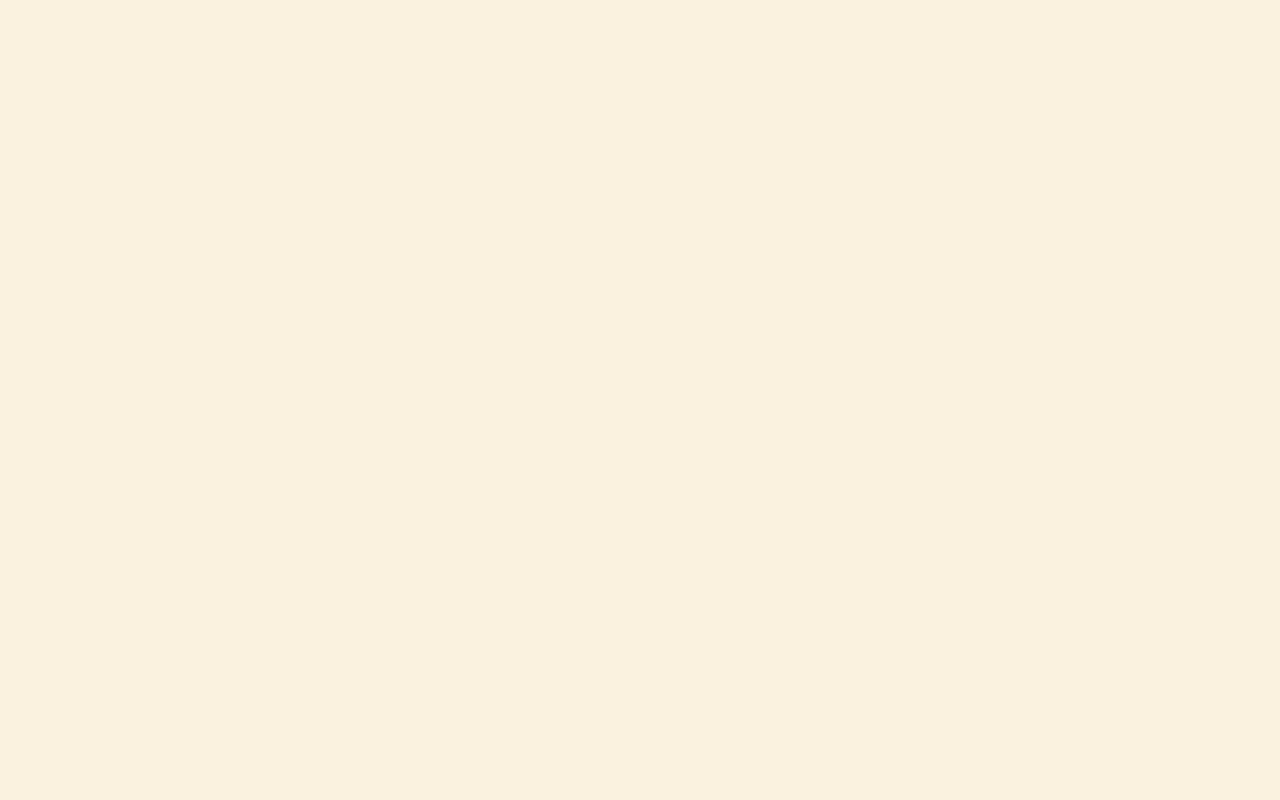
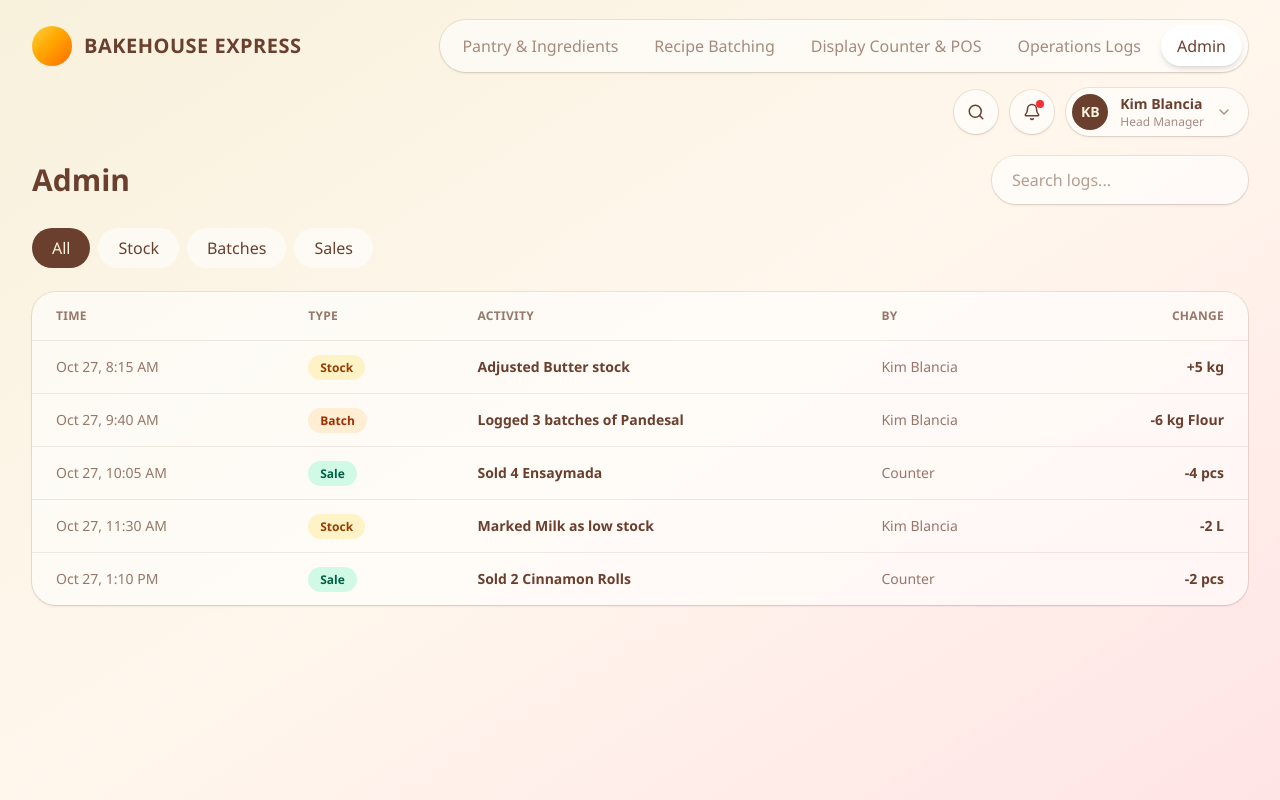
Before and after one commit to camellakimblancia-24-lgtm/BakeHouse-Express, a React (Vite) app in the folder frontend/: page /admin in a window 1280 px wide. Before the commit this address had no page. Built offline with nearby package versions, Linux system fonts and the light colour scheme; sample sign-in values are in the browser's storage.

Commit message:
feat(admin): add admin route and standardize auth keys

```diff
--- a/frontend/src/App.tsx
+++ b/frontend/src/App.tsx
@@ -9,6 +9,7 @@ import RoleProvider from './context/RoleProvider'
 import Header from './components/layout/Header'
 
 import { DEFAULT_ROUTE, useRole } from './types/roles'
+import AdminPage from './pages/admin/AdminPage'
 
 function AppLayout({ children }: { children: ReactNode }) {
   return (
@@ -20,6 +21,9 @@ function AppLayout({ children }: { children: ReactNode }) {
 }
 
 function Guarded({ path, children }: { path: string; children: ReactNode }) {
+  const token = localStorage.getItem('bakehouse_auth_token')
+  if (!token) return <Navigate to="/" replace />
+
   const { user, canAccess } = useRole()
   if (!canAccess(path)) return <Navigate to={DEFAULT_ROUTE[user.role]} replace />
   return <AppLayout>{children}</AppLayout>
@@ -35,6 +39,7 @@ function App() {
           <Route path="/recipes" element={<Guarded path="/recipes"><RecipeBatchingPage /></Guarded>} />
           <Route path="/counter" element={<Guarded path="/counter"><CounterPage /></Guarded>} />
           <Route path="/logs" element={<Guarded path="/logs"><OperationsLogsPage /></Guarded>} />
+          <Route path="/admin" element={<Guarded path="/admin"><AdminPage /></Guarded>} />
         </Routes>
       </RoleProvider>
     </BrowserRouter>
--- a/frontend/src/LandingPage.tsx
+++ b/frontend/src/LandingPage.tsx
@@ -34,8 +34,8 @@ function LandingPage() {
         throw new Error(data.message || 'Invalid email or password.');
       }
 
-      localStorage.setItem('auth_token', data.token);
-      localStorage.setItem('user_role', data.role);
+      localStorage.setItem('bakehouse_auth_token', data.token);
+      localStorage.setItem('bakehouse_user_role', data.role);
 
       navigate('/pantry', { replace: true });
 
--- a/frontend/src/components/layout/NavTabs.tsx
+++ b/frontend/src/components/layout/NavTabs.tsx
@@ -6,6 +6,7 @@ const tabs = [
   { to: '/recipes', label: 'Recipe Batching' },
   { to: '/counter', label: 'Display Counter & POS' },
   { to: '/logs', label: 'Operations Logs' },
+  { to: '/admin', label: 'Admin' },
 ]
 
 export default function NavTabs() {
--- /dev/null
+++ b/frontend/src/pages/admin/AdminPage.tsx
@@ -0,0 +1,120 @@
+import { useMemo, useState } from 'react'
+import type { LogEntry, LogType } from '../../types/logs'
+
+const logs: LogEntry[] = [
+  { id: 1, time: '2026-10-27T08:15:00', type: 'stock', description: 'Adjusted Butter stock', user: 'Kim Blancia', change: '+5 kg' },
+  { id: 2, time: '2026-10-27T09:40:00', type: 'batch', description: 'Logged 3 batches of Pandesal', user: 'Kim Blancia', change: '-6 kg Flour' },
+  { id: 3, time: '2026-10-27T10:05:00', type: 'sale', description: 'Sold 4 Ensaymada', user: 'Counter', change: '-4 pcs' },
+  { id: 4, time: '2026-10-27T11:30:00', type: 'stock', description: 'Marked Milk as low stock', user: 'Kim Blancia', change: '-2 L' },
+  { id: 5, time: '2026-10-27T13:10:00', type: 'sale', description: 'Sold 2 Cinnamon Rolls', user: 'Counter', change: '-2 pcs' },
+]
+
+const filters: { value: 'all' | LogType; label: string }[] = [
+  { value: 'all', label: 'All' },
+  { value: 'stock', label: 'Stock' },
+  { value: 'batch', label: 'Batches' },
+  { value: 'sale', label: 'Sales' },
+]
+
+const badgeStyles: Record<LogType, string> = {
+  stock: 'bg-amber-100 text-amber-800',
+  batch: 'bg-orange-100 text-orange-800',
+  sale: 'bg-emerald-100 text-emerald-800',
+}
+
+const badgeLabels: Record<LogType, string> = {
+  stock: 'Stock',
+  batch: 'Batch',
+  sale: 'Sale',
+}
+
+export default function AdminPage() {
+  const [filter, setFilter] = useState<'all' | LogType>('all')
+  const [search, setSearch] = useState('')
+
+  const visible = useMemo(() => {
+    const term = search.trim().toLowerCase()
+    return logs.filter((log) => {
+      const matchesType = filter === 'all' || log.type === filter
+      const matchesSearch =
+        term === '' ||
+        log.description.toLowerCase().includes(term) ||
+        log.user.toLowerCase().includes(term)
+      return matchesType && matchesSearch
+    })
+  }, [filter, search])
+
+  return (
+    <section className="space-y-6">
+      <div className="flex flex-wrap items-center justify-between gap-4">
+        <h1 className="text-3xl font-extrabold text-brown">Admin</h1>
+        <input
+          type="text"
+          value={search}
+          onChange={(e) => setSearch(e.target.value)}
+          placeholder="Search logs..."
+          className="w-64 rounded-full bg-white/60 px-5 py-3 text-sm text-brown shadow-sm ring-1 ring-brown/10 outline-none placeholder:text-brown/50 focus:bg-white"
+        />
+      </div>
+
+      <div className="flex flex-wrap gap-2">
+        {filters.map((f) => (
+          <button
+            key={f.value}
+            onClick={() => setFilter(f.value)}
+            className={`rounded-full px-5 py-2 text-sm font-medium transition ${
+              filter === f.value
+                ? 'bg-brown text-cream'
+                : 'bg-white/60 text-brown hover:bg-white'
+            }`}
+          >
+            {f.label}
+          </button>
+        ))}
+      </div>
+
+      <div className="overflow-x-auto rounded-3xl bg-white/60 shadow-sm ring-1 ring-brown/10">
+        <table className="w-full text-left text-sm text-brown">
+          <thead>
+            <tr className="text-xs uppercase tracking-wide text-brown/70">
+              <th className="px-6 py-4">Time</th>
+              <th className="px-6 py-4">Type</th>
+              <th className="px-6 py-4">Activity</th>
+              <th className="px-6 py-4">By</th>
+              <th className="px-6 py-4 text-right">Change</th>
+            </tr>
+          </thead>
+          <tbody>
+            {visible.map((log) => (
+              <tr key={log.id} className="border-t border-brown/10">
+                <td className="whitespace-nowrap px-6 py-4 text-brown/70">
+                  {new Date(log.time).toLocaleString('en-PH', {
+                    month: 'short',
+                    day: 'numeric',
+                    hour: 'numeric',
+                    minute: '2-digit',
+                  })}
+                </td>
+                <td className="px-6 py-4">
+                  <span className={`rounded-full px-3 py-1 text-xs font-semibold ${badgeStyles[log.type]}`}>
+                    {badgeLabels[log.type]}
+                  </span>
+                </td>
+                <td className="px-6 py-4 font-semibold">{log.description}</td>
+                <td className="px-6 py-4 text-brown/70">{log.user}</td>
+                <td className="whitespace-nowrap px-6 py-4 text-right font-semibold">{log.change}</td>
+              </tr>
+            ))}
+            {visible.length === 0 && (
+              <tr>
+                <td colSpan={5} className="px-6 py-10 text-center text-brown/60">
+                  No logs match your filters.
+                </td>
+              </tr>
+            )}
+          </tbody>
+        </table>
+      </div>
+    </section>
+  )
+}
--- a/frontend/src/types/roles.ts
+++ b/frontend/src/types/roles.ts
@@ -3,9 +3,12 @@ import { createContext, useContext } from 'react'
 export type Role = 'head_manager' | 'baker' | 'cashier'
 
 export interface StaffUser {
+  id: string
+  email: string
   name: string
+  role: Role
+  status: 'active' | 'inactive'
   initials: string
-  role: Role
 }
 
 export const ROLE_LABELS: Record<Role, string> = {
@@ -15,7 +18,7 @@ export const ROLE_LABELS: Record<Role, string> = {
 }
 
 export const ROLE_ACCESS: Record<Role, string[]> = {
-  head_manager: ['/pantry', '/recipes', '/counter', '/logs'],
+  head_manager: ['/pantry', '/recipes', '/counter', '/logs','/admin'],
   baker: ['/pantry', '/recipes'],
   cashier: ['/counter'],
 }
@@ -27,9 +30,9 @@ export const DEFAULT_ROUTE: Record<Role, string> = {
 }
 
 export const STAFF: StaffUser[] = [
-  { name: 'Kim Blancia', initials: 'KB', role: 'head_manager' },
-  { name: 'Chrisciel Catedrilla', initials: 'CC', role: 'baker' },
-  { name: 'Chloe Talaman', initials: 'CT', role: 'cashier' },
+  { id: "1", email: "kimblanci@example.com", name: 'Kim Blancia', role: 'head_manager', status: "active", initials: 'KB' },
+  { id: "2", email: "chrisciel@example.com", name: 'Chrisciel Catedrilla', role: 'baker', status: "active", initials: 'CC', },
+  { id: "3", email: "chloe@example.com", name: 'Chloe Talaman', role: 'cashier', status: "inactive", initials: 'CT' },
 ]
 
 interface RoleContextValue {
```
